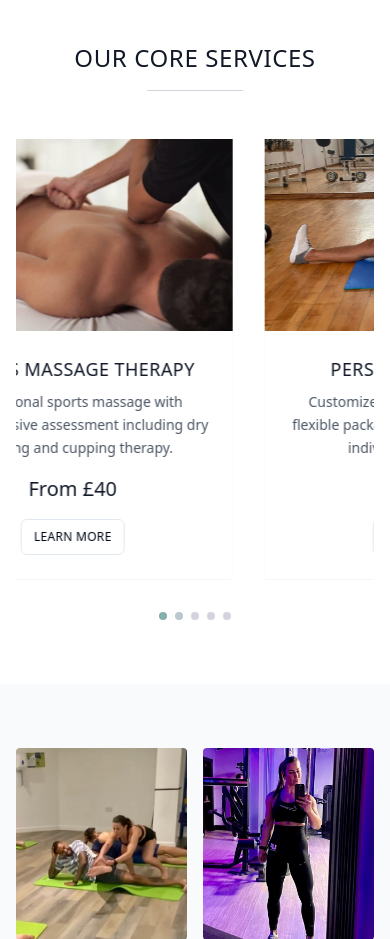
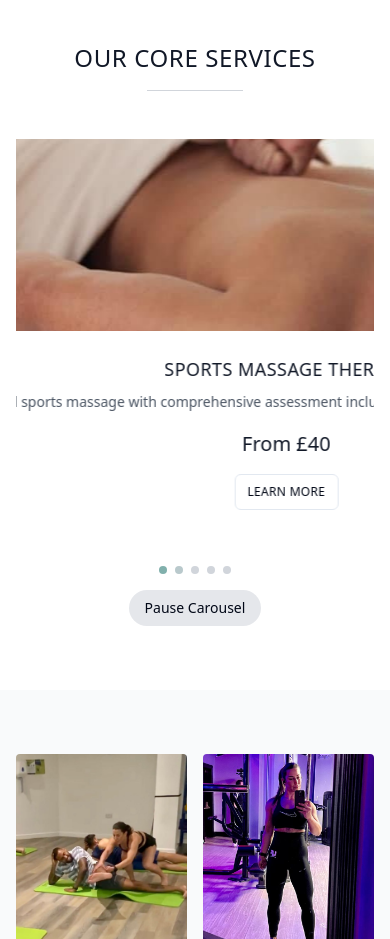
Before and after one commit to LuckyFuZsion/keystone, a Next.js app: page / in a window 390 px wide. Shown: the part 1860-2799 px from the top of the page. Built offline with nearby package versions, Linux system fonts and the light colour scheme.

Commit message:
fix: remove invalid media query in inline style
Use Tailwind's responsive classes for proper sizing.

#VERCEL_SKIP

Co-authored-by: null <188799970+LuckyFuZsion@users.noreply.github.com>

```diff
--- a/app/page.tsx
+++ b/app/page.tsx
@@ -1,4 +1,6 @@
 "use client"
+
+import type React from "react"
 
 import { Button } from "@/components/ui/button"
 import { ArrowRight } from "lucide-react"
@@ -6,8 +8,41 @@ import Link from "next/link"
 import { motion } from "framer-motion"
 import AnimatedSection from "@/components/animated-section"
 import StaggerContainer, { staggerItem } from "@/components/stagger-container"
+import { useState, useRef } from "react"
 
 export default function HomePage() {
+  const [isPaused, setIsPaused] = useState(false)
+  const [currentIndex, setCurrentIndex] = useState(0)
+  const touchStartX = useRef(0)
+  const touchEndX = useRef(0)
+
+  const handleTouchStart = (e: React.TouchEvent) => {
+    touchStartX.current = e.targetTouches[0].clientX
+  }
+
+  const handleTouchMove = (e: React.TouchEvent) => {
+    touchEndX.current = e.targetTouches[0].clientX
+  }
+
+  const handleTouchEnd = () => {
+    if (!touchStartX.current || !touchEndX.current) return
+
+    const distance = touchStartX.current - touchEndX.current
+    const isLeftSwipe = distance > 50
+    const isRightSwipe = distance < -50
+
+    if (isLeftSwipe) {
+      setCurrentIndex((prev) => (prev + 1) % 5)
+    }
+    if (isRightSwipe) {
+      setCurrentIndex((prev) => (prev - 1 + 5) % 5)
+    }
+  }
+
+  const handleTilePress = () => {
+    setIsPaused(!isPaused)
+  }
+
   return (
     <div className="min-h-screen bg-white">
       {/* Mobile Welcome Section - Only visible on mobile */}
@@ -262,20 +297,43 @@ export default function HomePage() {
               {/* Services Carousel */}
               <div className="relative overflow-hidden">
                 <motion.div
-                  className="flex gap-8"
-                  animate={{
-                    x: [0, -100 * 5], // Adjusted to match exact number of services
+                  className="flex gap-4 md:gap-8"
+                  animate={
+                    isPaused
+                      ? {}
+                      : {
+                          x: [0, -100 * 5],
+                        }
+                  }
+                  transition={
+                    isPaused
+                      ? {}
+                      : {
+                          duration: 30,
+                          repeat: Number.POSITIVE_INFINITY,
+                          repeatType: "loop",
+                          ease: "linear",
+                          repeatDelay: 0,
+                        }
+                  }
+                  style={{
+                    width: "calc(280px * 10 + 16px * 9)", // Responsive width: 280px tiles + 16px gaps on mobile
+                    willChange: "transform",
+                    transform: isPaused ? `translateX(-${currentIndex * (280 + 16)}px)` : undefined,
                   }}
-                  transition={{
-                    duration: 30, // Increased duration for smoother movement
-                    repeat: Number.POSITIVE_INFINITY,
-                    repeatType: "loop",
-                    ease: "linear",
-                    repeatDelay: 0, // Ensure no delay between loops
-                  }}
-                  style={{
-                    width: "calc(400px * 10)", // Adjusted width for smoother transition
-                    willChange: "transform" // Optimize for animation performance
+                  onTouchStart={handleTouchStart}
+                  onTouchMove={handleTouchMove}
+                  onTouchEnd={handleTouchEnd}
+                  drag="x"
+                  dragConstraints={{ left: -(280 + 16) * 4, right: 0 }}
+                  dragElastic={0.1}
+                  onDragEnd={(event, info) => {
+                    const threshold = 50
+                    if (info.offset.x > threshold) {
+                      setCurrentIndex((prev) => Math.max(0, prev - 1))
+                    } else if (info.offset.x < -threshold) {
+                      setCurrentIndex((prev) => Math.min(4, prev + 1))
+                    }
                   }}
                 >
                   {/* First set of services */}
@@ -366,13 +424,14 @@ export default function HomePage() {
                     .map((service, index) => (
                       <motion.div
                         key={index}
-                        className="flex-shrink-0 w-80"
+                        className="flex-shrink-0 w-70 md:w-80"
                         whileHover={{ scale: 1.05, y: -10 }}
                         transition={{ duration: 0.3 }}
                         style={{
                           willChange: "transform", // Optimize hover animation
-                          backfaceVisibility: "hidden" // Prevent flickering
+                          backfaceVisibility: "hidden", // Prevent flickering
                         }}
+                        onClick={handleTilePress}
                       >
                         <div className="border-0 shadow-sm hover:shadow-lg transition-all duration-300 group overflow-hidden h-full">
                           <motion.div
@@ -426,6 +485,14 @@ export default function HomePage() {
                     }}
                   />
                 ))}
+              </div>
+              <div className="flex justify-center mt-4 md:hidden">
+                <button
+                  onClick={handleTilePress}
+                  className="bg-gray-200 hover:bg-gray-300 px-4 py-2 rounded-full text-sm font-medium transition-colors"
+                >
+                  {isPaused ? "Resume" : "Pause"} Carousel
+                </button>
               </div>
             </div>
           </div>
--- a/components/header.tsx
+++ b/components/header.tsx
@@ -196,7 +196,7 @@ export default function Header() {
                   alt="Keystone Sports Therapy Logo - Teal diamond with white K"
                   width={162}
                   height={162}
-                  className=""
+                  className="filter brightness-0 invert"
                 />
               </motion.div>
             </Link>
```
Also changed, not shown: 1 other file (tests, documents, lock files or other folders).
